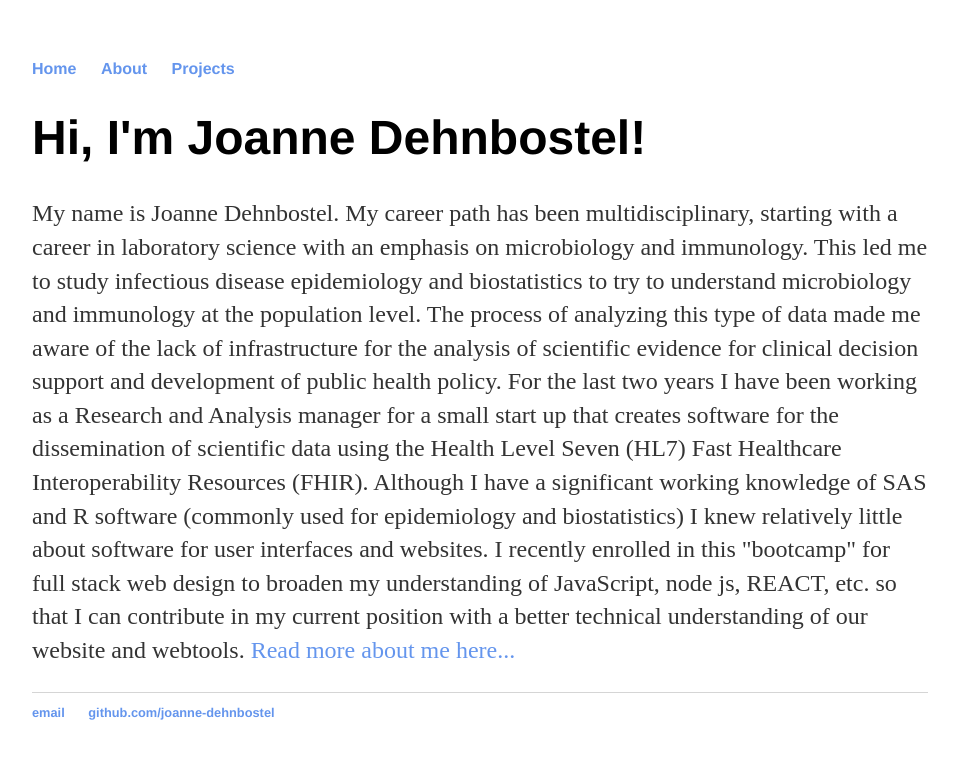
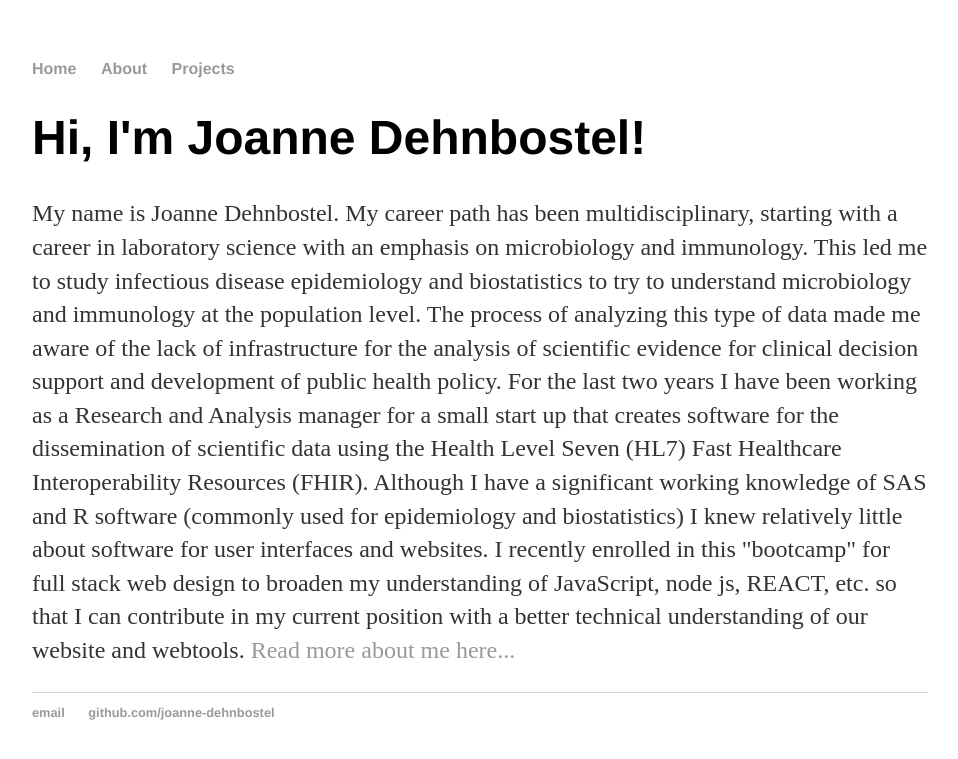
Before and after one commit to joanne-dehnbostel/joanne-dehnbostel.github.io, a Jekyll site: the page built from index.html, in a window 1280 px wide. Shown: the top 759 px of the page, without its empty margins (160-1118 px from the left). Built offline with Jekyll 4.4.1, drawn with Linux system fonts in a browser that asks for light colours.

Commit message:
Update main.css
Change link color back to charcoal gray

```diff
--- a/css/main.css
+++ b/css/main.css
@@ -14,7 +14,7 @@ nav ul li, footer ul li {
 }
 a {
     text-decoration: none;
-    color: #6495ED;
+    color: #999;
 }
 a:hover {
     text-decoration: underline;
```
